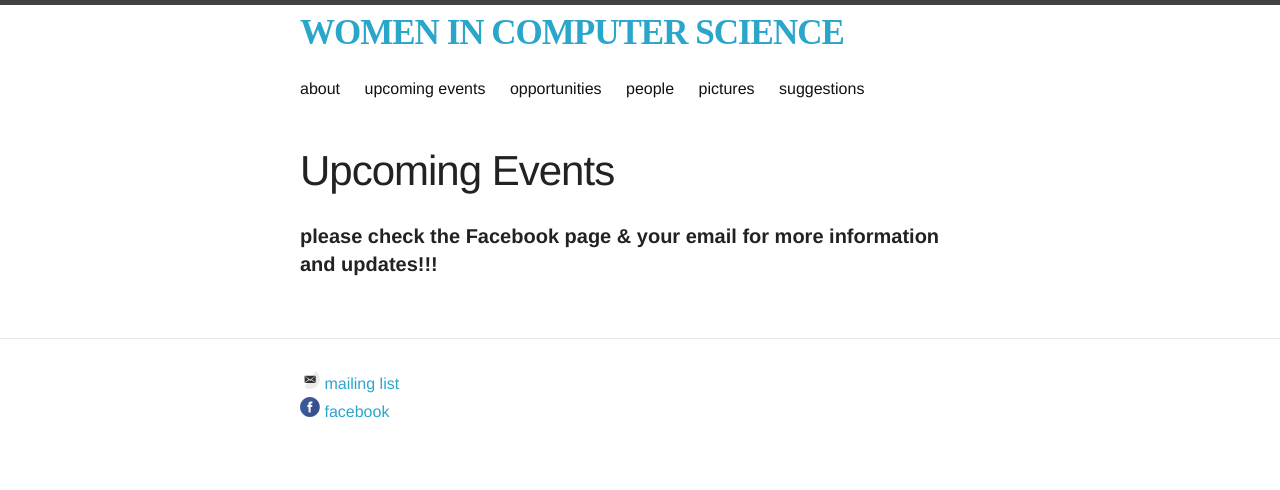
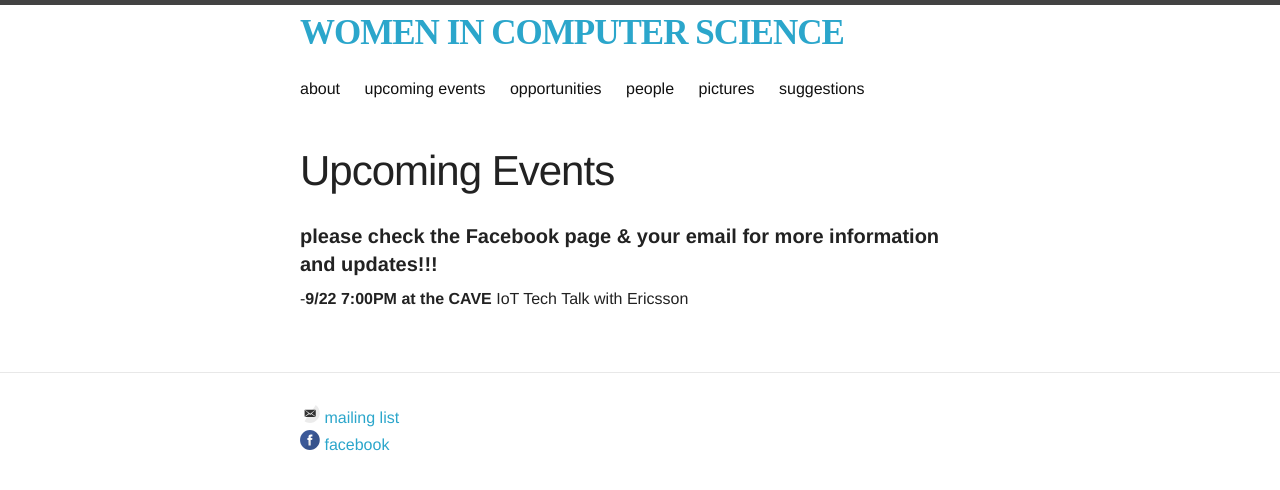
Before and after one commit to scarletwcs/ruwics.github.io, a Jekyll site: the page built from events.md, in a window 1280 px wide. Shown: the top 490 px of the page. Built offline with Jekyll 4.4.1, drawn with Linux system fonts in a browser that asks for light colours; nearby versions of some CDN libraries; some web fonts are replaced.

Commit message:
updating events part 2

```diff
--- a/events.md
+++ b/events.md
@@ -5,3 +5,5 @@ permalink: /events/
 ---
 
 #### **please check the Facebook page & your email for more information and updates!!!**
+
+-**9/22 7:00PM at the CAVE** IoT Tech Talk with Ericsson
```
Also changed, not shown: 2 other files.
